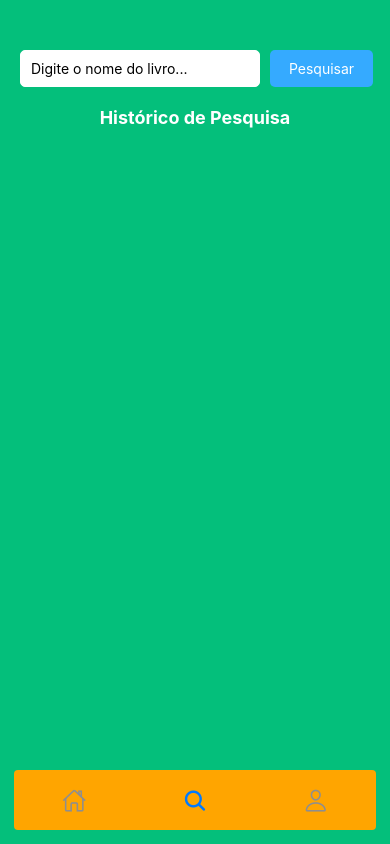
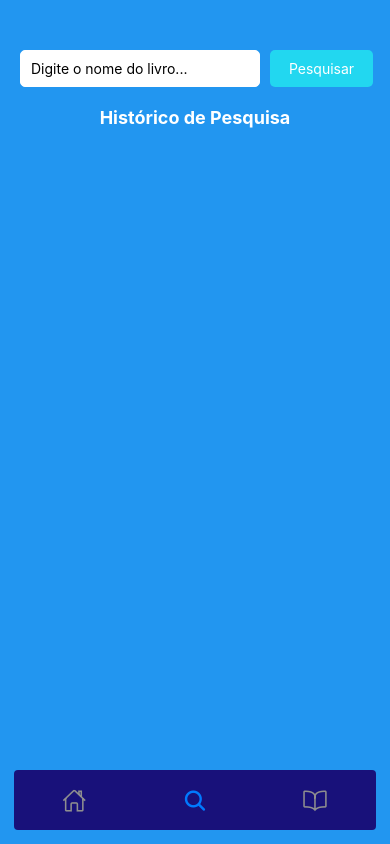
Before and after one commit to thigasmonteiro/BibliotecaAcervo-nao-consegui-commitarkkkkkkkk-, a React Native app: screen /Search in a window 390 px wide. Built offline with nearby package versions, Linux system fonts and the light colour scheme.

Commit message:
mudança de cor, adc person

```diff
--- a/src/Cards/Cardlivro.js
+++ b/src/Cards/Cardlivro.js
@@ -2,40 +2,72 @@ import React from "react";
 import { View, Image, StyleSheet, Text } from "react-native";
 
 function Card(props) {
+  const { livro } = props;
+
   return (
-    <View>
+    <View style={styles.cardContainer}>
       <Image
-        style={{ width: "40%", height: "100%", borderRadius: 10 }}
-        source={{ uri: props.livro.capa.url }}
-        />
-      <View>
-        <Text style={{ fontSize:20, padding: 10, marginRight: 145}}>{props.livro.titulo}</Text>      </View>
+        style={styles.cardImagem}
+        source={{ uri: livro.capa.url }}
+      />
+      <View style={styles.cardInfo}>
+        <Text style={styles.cardTitulo}>{livro.titulo}</Text>
+        <Text style={styles.cardAutor}>{livro.autor}</Text>
+        <Text style={styles.cardISBN}>ISBN: {livro.isbn}</Text>
+        <Text style={styles.cardAnoPublicacao}>Ano de Publicação: 2011</Text>
+        <Text style={styles.cardAutor}>Autor: José</Text>
+      </View>
     </View>
-
   );
 }
-
 
 const styles = StyleSheet.create({
   cardContainer: {
     flexDirection: 'row',
     alignItems: 'center',
     marginBottom: 20,
-    backgroundColor: '#fff', // Fundo com transparência
+    backgroundColor: '#F5F5F5', // Fundo mais claro
     borderRadius: 10,
-    padding: 10,
+    padding: 15, // Maior espaço interno
+    shadowColor: "#000",
+    shadowOffset: {
+      width: 0,
+      height: 2,
+    },
+    shadowOpacity: 0.25,
+    shadowRadius: 3.84,
+    elevation: 5, // Sombra para destacar o card
   },
   cardImagem: {
     width: 100,
     height: 150,
+    borderRadius: 10,
     resizeMode: 'cover',
-    marginRight: 10,
+    marginRight: 15,
   },
   cardInfo: {
     flex: 1,
   },
-  cardTexto: {
-    fontSize: 16,
+  cardTitulo: {
+    fontSize: 18, // Título maior
+    fontWeight: 'bold', // Negrito
+    marginBottom: 5,
+    color: '#333', // Cor mais escura
+  },
+  cardAutor: {
+    fontSize: 14,
+    color: '#777', // Cor mais suave
+    marginBottom: 5,
+  },
+  cardISBN: {
+    fontSize: 14,
+    color: '#777',
+    marginBottom: 5,
+  },
+  cardAnoPublicacao: {
+    fontSize: 14,
+    color: '#777',
+    fontStyle: 'italic', // Itálico para o ano de publicação
   },
 });
 
--- a/src/Pages/Collection/index.js
+++ b/src/Pages/Collection/index.js
@@ -19,61 +19,15 @@ export default function LibraryCatalog ({ navigation }) {
 
   return (
 
-    <ScrollView>
+    <ScrollView style={styles.container}>
+
           {Livros.map((Livro) => (
             <Cardlivro key={Livro.id} livro={Livro} />
           ))}
         </ScrollView>
 
 
-    // <View style={styles.container}>
-    //   <Text style={styles.header}>Acervo da Biblioteca</Text>
-    //   <ScrollView style={styles.booksContainer}>
-    //     {livros.map((livro) => (
-    //       <TouchableOpacity key={livro.id} onPress={() => toggleModal(livro)}>
-    //         <View style={styles.bookContainer}>
-    //           <Image source={{ uri: livro.coverImage }} style={styles.bookImage} />
-    //           <View style={styles.livroInfo}>
-    //             <Text style={styles.bookTitle}>{livro.livro}</Text>
-    //             <Text style={styles.bookAuthor}>Autor: {livro.autor}</Text>
-    //             <Text style={styles.bookAuthor}>Editora: {livro.editora}</Text>
-    //           </View>
-    //           <Text style={book.available ? styles.available : styles.notAvailable}>
-    //             {livro.available ? 'Disponível' : 'Indisponível'}
-    //           </Text>
-    //         </View>
-    //       </TouchableOpacity>
-    //     ))}
-    //   </ScrollView>
-    //   <Modal
-    //     animationType="slide"
-    //     transparent={true}
-    //     visible={isModalVisible}
-    //     onRequestClose={() => toggleModal()}
-    //   >
-    //     <View style={styles.modalContainer}>
-    //       <View style={styles.modalContent}>
-    //         <Text style={styles.modalTitle}>Detalhes do Livro</Text>
-    //         <Image source={{ uri: selectedLivro?.coverImage }} style={styles.modalImage} />
-    //         <Text style={styles.modalBookTitle}>{selectedLivro?.livro}</Text>
-    //         <Text style={styles.modalBookAuthor}>Autor: {selectedLivro?.autor}</Text>
-    //         <Text style={styles.modalBookAuthor}>Editora: {selectedLivro?.editora}</Text>
-    //         <TextInput
-    //           style={styles.input}
-    //           placeholder="Seu nome"
-    //           value={borrowerName}
-    //           onChangeText={(text) => setBorrowerName(text)}
-    //         />
-    //         <TouchableOpacity style={styles.borrowButton} onPress={handleBorrow}>
-    //           <Text style={styles.borrowButtonText}>Emprestar</Text>
-    //         </TouchableOpacity>
-    //         <TouchableOpacity style={styles.closeButton} onPress={() => toggleModal()}>
-    //           <Text style={styles.closeButtonText}>Voltar</Text>
-    //         </TouchableOpacity>
-    //       </View>
-    //     </View>
-    //   </Modal>
-    // </View>
+
   );
 };
 
@@ -81,125 +35,9 @@ export default function LibraryCatalog ({ navigation }) {
 const styles = StyleSheet.create({
   container: {
     flex: 1,
-    backgroundColor: '#04BF7B',
+    backgroundColor: '#2296F0',
     padding: 20,
 
   },
-  header: {
-    fontSize: 24,
-    fontWeight: 'bold',
-    marginBottom: 20,
-    color: 'white',
-    justifyContent:'center'
-  },
-  booksContainer: {
-    flex: 1,
-    backgroundColor:"#04BF7B"
-  },
-  bookContainer: {
-    flexDirection: 'row',
-    alignItems: 'center',
-    marginBottom: 20,
-    backgroundColor: '#fff', // Fundo com transparência
-    borderRadius: 10,
-    padding: 10,
-  },
-  bookImage: {
-    width: 100,
-    height: 150,
-    resizeMode: 'cover',
-    marginRight: 10,
-  },
-  bookInfo: {
-    flex: 1,
-  },
-  bookTitle: {
-    fontSize: 18,
-    fontWeight: 'bold',
-  },
-  bookAuthor: {
-    fontSize: 16,
-    color: 'gray',
-  },
-  available: {
-    color: 'green',
-    fontWeight: 'bold',
-  },
-  notAvailable: {
-    color: 'red',
-    fontWeight: 'bold',
-  },
-  modalContainer: {
-    flex: 1,
-    justifyContent: 'center',
-    alignItems: 'center',
-    backgroundColor: 'rgba(0, 0, 0, orange)', // Cor de fundo preta com transparência
-  },
-  modalContent: {
-    backgroundColor: 'white',
-    padding: 20,
-    borderRadius: 10,
-    elevation: 5,
-    shadowColor: 'black',
-    shadowOpacity: 0.5,
-    shadowOffset: { width: 0, height: 2 },
-  },
-  modalTitle: {
-    fontSize: 24,
-    fontWeight: 'bold',
-    marginBottom: 10,
-  },
-  modalImage: {
-    width: '100%',
-    height: 200,
-    resizeMode: 'cover',
-    marginBottom: 10,
-  },
-  modalBookTitle: {
-    fontSize: 20,
-    fontWeight: 'bold',
-  },
-  modalBookAuthor: {
-    fontSize: 18,
-    color: 'gray',
-  },
-  modalSynopsis: {
-    fontSize: 16,
-    marginBottom: 10,
-  },
-  detailsContainer: {
-    marginTop: 10,
-  },
-  detailText: {
-    fontSize: 16,
-    marginBottom: 5,
-  },
-  input: {
-    borderWidth: 1,
-    borderColor: 'gray',
-    borderRadius: 5,
-    padding: 10,
-    marginBottom: 10,
-  },
-  borrowButton: {
-    backgroundColor: 'orange',
-    padding: 10,
-    borderRadius: 5,
-    alignItems: 'center',
-    marginBottom: 10,
-  },
-  borrowButtonText: {
-    color: 'white',
-    fontWeight: 'bold',
-  },
-  closeButton: {
-    backgroundColor: 'red',
-    padding: 10,
-    borderRadius: 5,
-    alignItems: 'center',
-  },
-  closeButtonText: {
-    color: 'white',
-    fontWeight: 'bold',
-  },
+
 });
--- a/src/Pages/Home/index.js
+++ b/src/Pages/Home/index.js
@@ -57,7 +57,7 @@ export default function Home() {
 const styles = StyleSheet.create({
 container:{
   flex:1,
-  backgroundColor:'#04BF7B'
+  backgroundColor:'#2296F0'
  },
 scrollViewContent:{
   paddingHorizontal:20,
--- a/src/Pages/Search/index.js
+++ b/src/Pages/Search/index.js
@@ -1,6 +1,7 @@
 import React, { useState } from "react";
 import { View, Text, TextInput, TouchableOpacity, FlatList, StyleSheet, Image } from 'react-native'
 import { Ionicons } from '@expo/vector-icons'
+import Header from "../../components/Header";
 
 export default function Search() {
     const [ searchText, setSearchText ] = useState(''); //usando useState para criar um estado e armazenar o texto da pesquisa,ainda usando useState, atualiza o valor de searchText
@@ -12,15 +13,10 @@ export default function Search() {
                 ...searchResults,
                 {
                     livro: searchText,
-                    imageUrl: 'https://example.com/book-image.jpg', //nao esqucer url
-                    autor : ' Autor Desconecido'
+                    imageUrl: 'https://pm1.aminoapps.com/6458/4db6b47ae12674e139a8ddb54a74920728eff9a3_00.jpg',
+                    autor : ' Johnn Kebber'
                 },
-                {
-                    //adicionar mais caso quiser, no title o searchText
-                    //que faz o nome do livro ser oque pesquisou.
-                    //nao esquecer de mudar na Views 'resultsContainer'
-                    //e no title.
-                },
+
             ]);
             setSearchHistory(prevHistory => [searchText, ...prevHistory]);
             setSearchText('');
@@ -34,6 +30,7 @@ export default function Search() {
 
     return(
       <View style={styles.container}>
+
             <View style={styles.searchContainer}>
                 <TextInput
                 style={styles.searchInput}
@@ -84,7 +81,7 @@ const styles = StyleSheet.create({
   container: {
     flex: 1,
     padding: 20,
-        backgroundColor:'#04BF7B'
+        backgroundColor:'#2296F0'
       },
       searchContainer: {
         flexDirection: 'row',
@@ -101,7 +98,7 @@ const styles = StyleSheet.create({
         backgroundColor:'#fff'
       },
       searchButton: {
-        backgroundColor: '#35AAFF',
+        backgroundColor: '#22D7F0',
         paddingVertical: 10,
         paddingHorizontal: 15,
         borderRadius: 5,
--- a/src/Routes/index.js
+++ b/src/Routes/index.js
@@ -22,7 +22,7 @@ function HomeTabs(){
                 tabBarShowLabel: false,
                 tabBarStyle:{
                     position:'absolute',
-                    backgroundColor:'orange',
+                    backgroundColor:'#18117A',
                     borderTopWidth:0,
 
                     bottom:14,
@@ -67,9 +67,9 @@ function HomeTabs(){
                 options={{headerShown:false,
                     tabBarIcon: ({color, size, focused}) => {
                         if (focused){
-                            return <Ionicons name="person" size={size} color={color} />
+                            return <Ionicons name="book" size={size} color={color} />
                         }
-                        return <Ionicons name="person-outline" size={size} color={color} />
+                        return <Ionicons name="book-outline" size={size} color={color} />
                     }}}
             />
 
--- a/src/components/Header/index.js
+++ b/src/components/Header/index.js
@@ -21,12 +21,12 @@ export default function Header(){
 
 const styles = StyleSheet.create({
     container:{
-        backgroundColor:'#F29F05',
+        backgroundColor:'#22D7F0',
         paddingBottom:10,
         paddingTop:40,
     },
     header:{
-        backgroundColor:'#F29F05',
+        backgroundColor:'#22D7F0',
         alignItems:'center',
         flexDirection:'row',
         marginBottom:10,
```
Also changed, not shown: src/Pages/Person/index.js (added, +146 -0 lines). Lines whose indentation alone changed are shown as unchanged.
